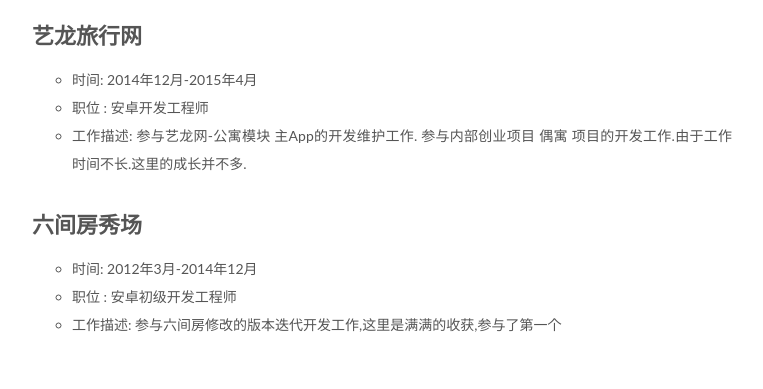
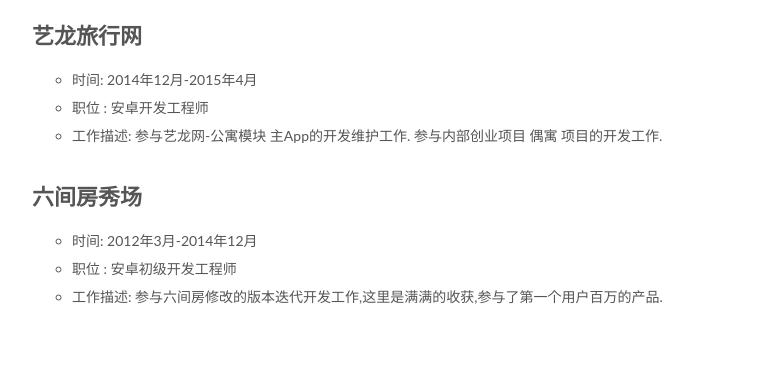
Before and after one commit to LessTalk/less.github.io, a plain HTML site: page index.html in a window 1280 px wide. Shown: the part 1220-1609 px from the top of the page, without its empty margins (258-1021 px from the left). Drawn offline with Linux system fonts and the light colour scheme.

Commit message:
Site updated: 2019-04-02 23:49:52

```diff
--- a/css/main.css
+++ b/css/main.css
@@ -1822,7 +1822,7 @@ pre .javascript .function {
   width: 4px;
   height: 4px;
   border-radius: 50%;
-  background: #abc7ff;
+  background: #2d5e18;
 }
 .links-of-blogroll {
   font-size: 13px;
--- a/index.html
+++ b/index.html
@@ -331,12 +331,12 @@
 <h2 id="艺龙旅行网"><a href="#艺龙旅行网" class="headerlink" title="艺龙旅行网"></a>艺龙旅行网</h2><ul>
 <li>时间: 2014年12月-2015年4月</li>
 <li>职位 : 安卓开发工程师</li>
-<li>工作描述: 参与艺龙网-公寓模块 主App的开发维护工作. 参与内部创业项目 偶寓 项目的开发工作.由于工作时间不长.这里的成长并不多.</li>
+<li>工作描述: 参与艺龙网-公寓模块 主App的开发维护工作. 参与内部创业项目 偶寓 项目的开发工作.</li>
 </ul>
 <h2 id="六间房秀场"><a href="#六间房秀场" class="headerlink" title="六间房秀场"></a>六间房秀场</h2><ul>
 <li>时间: 2012年3月-2014年12月</li>
 <li>职位 : 安卓初级开发工程师</li>
-<li>工作描述: 参与六间房修改的版本迭代开发工作,这里是满满的收获,参与了第一个 </li>
+<li>工作描述: 参与六间房修改的版本迭代开发工作,这里是满满的收获,参与了第一个用户百万的产品.</li>
 </ul>
 
 
```
Also changed, not shown: 2019/04/02/work/index.html (+3 -3 lines).
